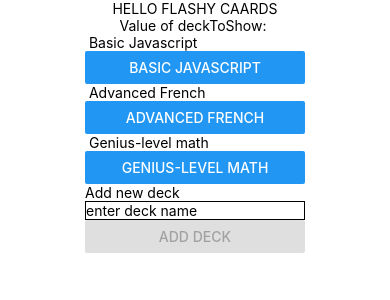
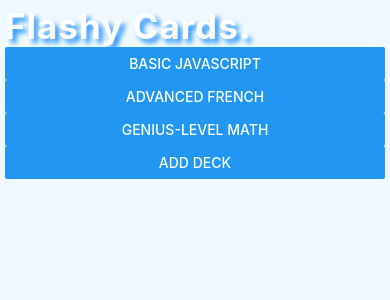
Before and after one commit to jurjukn/Flashy, a React Native app in the folder FlashyApp/: screen / in a window 390 px wide. Shown: the top 300 px of the page. Built offline with nearby package versions, Linux system fonts and the light colour scheme.

Commit message:
Refactored and added little styling

```diff
--- a/FlashyApp/AddNewDeckForm.js
+++ b/FlashyApp/AddNewDeckForm.js
@@ -9,7 +9,8 @@ class AddNewDeckForm extends Component {
         this.state = {
             addNewDeckAction: this.props.addNewDeckAction,
             deckName: '',
-            isValid: false
+            isValid: false,
+            finishedAddingAction: props.finishedAddingAction
         };
     }
 
@@ -24,15 +25,19 @@ class AddNewDeckForm extends Component {
     }
 
     submitNewDeck = () => {
-        console.log("save new deck")
         const newDeck = {cards: [], name: this.state.deckName}
         this.state.addNewDeckAction(newDeck)
         this.setState({deckName: ''})
+        this.state.finishedAddingAction()
     }
 
     render(){
         return (
             <View>
+                <Button
+                    title="Back"
+                    onPress={()=>this.state.finishedAddingAction()}
+                />
                 <TextInput
                     style={styles.input}
                     placeholder="enter deck name"
--- a/FlashyApp/App.js
+++ b/FlashyApp/App.js
@@ -8,7 +8,6 @@ import DecksList from './DecksList'
 import CardsView from './CardsView'
 import EditDeck from './EditDeck'
 
-//Testing git
 
 export default class FlashyCards extends React.Component {
 
@@ -18,6 +17,7 @@ export default class FlashyCards extends React.Component {
       decks: decks,
       currentGameCardsList: [],
       gameStarted: false,
+      editDeck: false
     }
   }
 
@@ -42,6 +42,7 @@ export default class FlashyCards extends React.Component {
   }
 
   addNewDeck = (newDeck) => {
+    console.log("Adding new deck")
     const newDecks = this.state.decks
     newDecks.push(newDeck)
     this.setState({decks: newDecks})
@@ -54,49 +55,87 @@ export default class FlashyCards extends React.Component {
   }
 
   deleteCard = (cardToDelete) => {
-      // console.log("I will delete this card")
-      // console.log(cardToDelete)
-      // console.log(this.state.currentGameCardsList)
       const newCardsList = this.state.currentGameCardsList.cards.filter((card) => card !== cardToDelete)
       const newDeck = this.state.currentGameCardsList
       newDeck.cards = []
       newDeck.cards = newCardsList
       this.setState({currentGameCardsList: newDeck})
-      // console.log(this.state.currentGameCardsList)
       return this.state.currentGameCardsList
+  }
+
+  toggleEditDeck = (editMode) => {
+    console.log("let me edit deck")
+    const editDeck = editMode;
+    this.setState({editDeck: editDeck})
   }
 
 	render() {
 		return (
-      <View style={styles.container}>
-        <Text>HELLO FLASHY CAARDS</Text>
-        <Text> Value of deckToShow: {this.state.currentGameCardsList.name} </Text>
+      <View style={styles.mainContainer}>
 
         {this.state.gameStarted === false? (
+            <View style={styles.appTitleContainer}>
+              <Text style={styles.appTitle} number="1">Flashy Cards.</Text>
               <DecksList decks={this.state.decks} openDeckAction={this.openDeck} addNewDeckAction={this.addNewDeck} />
+            </View>
         ) : (
-          <View>
-            <EditDeck  renameDeckAction={this.renameDeck} oldDeckName={this.state.currentGameCardsList.name} />
+
+          this.state.editDeck === true ? (
+            <View style={styles.contentContainer}>
+              <EditDeck
+                currentDeck={this.state.currentGameCardsList}
+                renameDeckAction={this.renameDeck}
+                oldDeckName={this.state.currentGameCardsList.name}
+                deleteDeckAction={this.deleteDeck}
+                editDeckAction={this.toggleEditDeck}
+                addNewDeckAction={this.addNewDeck}
+              />
+
+            </View>
+            ) : (
+            <View style={styles.contentContainer}>
               <CardsView
                 currentDeck={this.state.currentGameCardsList}
                 changeDeckAction={this.startMainMenu}
                 deleteDeckAction={this.deleteDeck}
                 deleteCardAction={this.deleteCard}
+                editDeckAction={this.toggleEditDeck}
               />
             </View>
+          )
         )}
-
       </View>
 		);
 	}
 }
 
 const styles = StyleSheet.create({
-  container: {
+  mainContainer: {
     flex: 1,
-    backgroundColor: '#fff',
+    backgroundColor: "#B0E0E6",
+    // alignItems: 'center',
+    // justifyContent: 'center',
+    paddingTop: Constants.statusBarHeight
+  },
+  appTitleContainer: {
+    flex: 1,
+    backgroundColor: "#F0F8FF",
+    padding: 5
+  },
+  appTitle: {
+    fontSize: 35,
+    color: "#FFFFFF",
+    fontWeight: "bold",
+    letterSpacing: 1,
+    textShadowOffset: { width: 4, height: 4 },
+    textShadowRadius: 5,
+    textShadowColor: "#1E90FF"
+  },
+  contentContainer: {
+    flex: 5,
+    backgroundColor: "#F0F8FF",
     alignItems: 'center',
     justifyContent: 'center',
-    paddingTop: Constants.statusBarHeight
-  },
+    paddingTop: 5
+  }
 });
--- a/FlashyApp/CardsView.js
+++ b/FlashyApp/CardsView.js
@@ -1,7 +1,6 @@
 import React, {Component} from 'react';
 import { StyleSheet, Text, View, ScrollView, Button } from 'react-native';
 
-import AddNewCardForm from './AddNewCardForm'
 
 class CardsView extends Component {
 
@@ -15,7 +14,8 @@ class CardsView extends Component {
             incorrectCardsDeck: [],
             firstDeckCard: this.props.currentDeck.cards[0],
             deleteDeckAction: props.deleteDeckAction,
-            deleteCardAction: props.deleteCardAction
+            deleteCardAction: props.deleteCardAction,
+            editDeckAction: props.editDeckAction
         };
     }
 
@@ -56,9 +56,9 @@ class CardsView extends Component {
     render(){
         return (
             <View>
+                <Button style={styles.editDeckBtn} title="Edit deck" onPress={()=>this.state.editDeckAction(true)}/>
                 <Button title="Restart deck" onPress={()=>this.restartDeck()}/>
                 <View style={styles.cardView}>
-
                     { this.state.firstDeckCard !== undefined ? (
                         <Text>
                             {this.state.showFront===true ?(
@@ -112,8 +112,6 @@ class CardsView extends Component {
                         </View>
                     )}
                 </View>
-                <AddNewCardForm currentDeck={this.state.deck} />
-                <Button title="Delete deck" onPress={() => this.state.deleteDeckAction(this.state.deck)} />
                 <Button title="Choose another topic" onPress={() => this.state.stopAction()} />
             </View>
         )
@@ -128,6 +126,9 @@ const styles = StyleSheet.create({
         height: "60%",
         width:  350,
     },
+    editDeckBtn: {
+
+    }
 });
 
 export default CardsView
--- a/FlashyApp/DecksList.js
+++ b/FlashyApp/DecksList.js
@@ -1,10 +1,8 @@
-import React from 'react';
+import React, {Component} from 'react';
 import { StyleSheet, Text, View, ScrollView, Button } from 'react-native';
 
 import AddNewDeckForm from './AddNewDeckForm'
 
-
-// styles for the components in this file
 const styles = StyleSheet.create({
     contact: {marginLeft: 55, margin: 10},
     header: {
@@ -17,29 +15,51 @@ const styles = StyleSheet.create({
 
 const Row = rowProps =>(
     <View>
-        <Text> {rowProps.name} </Text>
         <Button title={rowProps.name} onPress={() => rowProps.action(rowProps.selectedDeck)} />
     </View>
 )
 
-const DecksList = props => {
+class DecksList extends Component {
 
+    constructor(props) {
+        super(props);
+        this.state = {
+            decks: props.decks,
+            openDeckAction: props.openDeckAction,
+            addNewDeckAction: props.addNewDeckAction,
+            showAddNewDeckForm: false
+        };
+    }
+    finishedAddingAction = () => {
+        this.setState({showAddNewDeckForm: false})
+    }
+    render(){
         return (
             <ScrollView>
-            {props.decks.map(deck =>
+                { this.state.showAddNewDeckForm === false ? (
+                <View>
+                    {this.state.decks.map(deck =>
                         <Row
                             key={deck.name}
                             selectedDeck={deck}
                             name={deck.name}
-                    action={props.openDeckAction}
-                    renameDeckActionn={props.renameDeckAction}
+                            action={this.state.openDeckAction}
+                            renameDeckActionn={this.state.renameDeckAction}
                         />
                     )}
+                    <Button title="Add Deck" onPress={()=> this.setState({showAddNewDeckForm: true})}/>
+                </View>
+                ) : (
+                <View>
                     <Text>Add new deck</Text>
-            <AddNewDeckForm addNewDeckAction={props.addNewDeckAction} />
+                    <AddNewDeckForm addNewDeckAction={this.state.addNewDeckAction} finishedAddingAction={this.finishedAddingAction}/>
+                </View>
+                )}
+
             </ScrollView>
-
         )
     }
+}
+
 
 export default DecksList
--- a/FlashyApp/EditDeck.js
+++ b/FlashyApp/EditDeck.js
@@ -1,5 +1,7 @@
 import React, {Component} from 'react';
 import { StyleSheet, Text, View, TextInput, Button } from 'react-native';
+
+import AddNewCardForm from './AddNewCardForm'
 
 
 class EditDeck extends Component {
@@ -10,7 +12,10 @@ class EditDeck extends Component {
             renameDeckAction: this.props.renameDeckAction,
             oldDeckName: this.props.oldDeckName,
             newDeckName: '',
-            isValid: false
+            isValid: false,
+            deleteDeckAction: props.deleteDeckAction,
+            deck: this.props.currentDeck,
+            editDeckAction: props.editDeckAction
         };
     }
 
@@ -31,6 +36,7 @@ class EditDeck extends Component {
     render(){
         return (
             <View>
+                <Button title="Back" onPress={() => this.state.editDeckAction(false)} />
                 <TextInput
                     style={styles.input}
                     placeholder="enter new deck name"
@@ -41,6 +47,8 @@ class EditDeck extends Component {
                     onPress={this.submitNewName}
                     disabled={!this.state.isValid}
                 />
+                <AddNewCardForm currentDeck={this.state.deck} />
+                <Button title="Delete deck" onPress={() => this.state.deleteDeckAction(this.state.deck)} />
             </View>
         )
     }
```
Lines whose indentation alone changed are shown as unchanged.
